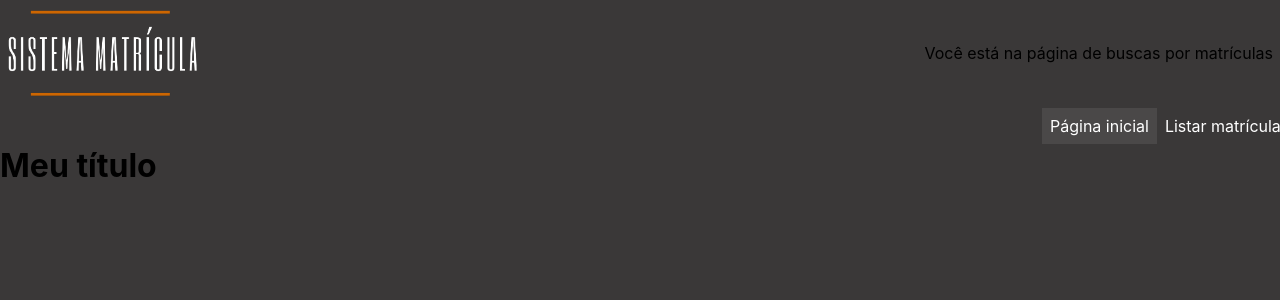
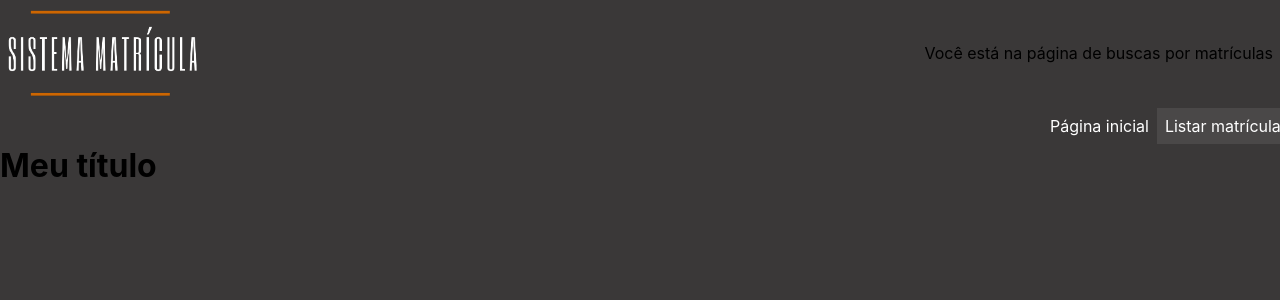
Before and after one commit to kelyAna/PIW, a React (Create React App) app in the folder Frontend/sistema-matricula/: page /matriculas/15 in a window 1280 px wide. Shown: the top 300 px of the page. Built offline with nearby package versions, Linux system fonts and the light colour scheme.

Commit message:
Single Page Aplication examples

```diff
--- a/Frontend/sistema-matricula/src/components/common/Navegador/Navegador.js
+++ b/Frontend/sistema-matricula/src/components/common/Navegador/Navegador.js
@@ -3,20 +3,22 @@ import './Navegador.css'
 import { Link, NavLink } from 'react-router-dom'
 
 export function Navegador() {
+    let id = 15;
+
     return (
         <div>
             <nav className="navegador">
                 <NavLink
-                    exacts
+                    exact
                     className="link-navegador"
                     to="/">
                     Página inicial
                 </NavLink>
 
-                <Link className="link-navegador"
-                    to="/matriculas">
+                <NavLink className="link-navegador"
+                    to={"/matriculas/" + id}>
                     Listar matrículas
-                </Link>
+                </NavLink>
             </nav>
         </div>
     )
--- a/Frontend/sistema-matricula/src/components/pages/PaginaListarMatriculas/PaginaListarMatriculas.js
+++ b/Frontend/sistema-matricula/src/components/pages/PaginaListarMatriculas/PaginaListarMatriculas.js
@@ -1,12 +1,12 @@
 import { Navegador } from "../../common/Navegador/Navegador";
 import Cabecalho from "../PaginaPrincipal/Cabecalho";
 
-export default function PaginaListarMatriculas() {
+export function PaginaListarMatriculas() {
     return (
-        <>
+        <div>
             <Cabecalho paginaAtual="pagina de matricula"></Cabecalho>
             <Navegador></Navegador>
             <h1>Página de matrícula</h1>
-        </>
+        </div>
     )
 }
--- a/Frontend/sistema-matricula/src/components/pages/PaginaPrincipal/Conteudo.js
+++ b/Frontend/sistema-matricula/src/components/pages/PaginaPrincipal/Conteudo.js
@@ -1,4 +1,5 @@
 import classNames from 'classnames'
+import history from './../../../history'
 
 import './PaginaPrincipal.css'
 
@@ -7,15 +8,14 @@ function Card({ nome, codigo, disponivel }) {
     let nomeClasses = classNames("card",{
         "fundo-vermelho": !disponivel,
     })
-    /*
-    let nomeClasse = "card";
 
-    if (disponivel === false) {
-        nomeClasse += " fundo-vermelho";
+    function cardClicado(){
+        //console.log("Card clicado!")
+        history.push("/matriculas")
     }
-    */
+
     return (
-        <div className={nomeClasses}>
+        <div className={nomeClasses} onClick={cardClicado}>
             <h3 className="titulo-card">{nome}</h3>
             <span className="codigo-card">{codigo}</span>
         </div>
@@ -58,4 +58,4 @@ function Conteudo() {
     )
 }
 
-export default Conteudo
+export default Conteudo;
--- a/Frontend/sistema-matricula/src/components/pages/PaginaPrincipal/PaginaPrincipal.js
+++ b/Frontend/sistema-matricula/src/components/pages/PaginaPrincipal/PaginaPrincipal.js
@@ -4,7 +4,7 @@ import Conteudo from './Conteudo'
 
 import './PaginaPrincipal.css'
 
-function PaginaPrincipal() {
+export function PaginaPrincipal() {
     return (
         <div>
             <Cabecalho paginaAtual="pagina de matricula"></Cabecalho>
@@ -13,5 +13,3 @@ function PaginaPrincipal() {
         </div>
     )
 }
-
-export default (PaginaPrincipal)
--- /dev/null
+++ b/Frontend/sistema-matricula/src/history.js
@@ -0,0 +1,3 @@
+import { createBrowserHistory } from 'history'
+
+export default createBrowserHistory();
```
Also changed, not shown: Frontend/sistema-matricula/src/App.js (+7 -6 lines), Frontend/sistema-matricula/src/components/pages/PaginaBuscarMatricula/PaginaBuscarMatricula.js (renamed from Frontend/sistema-matricula/src/components/pages/PaginaBuscarMatricula/PaginaBuscarMatricul.js), 1 other file (tests, documents, lock files or other folders).
